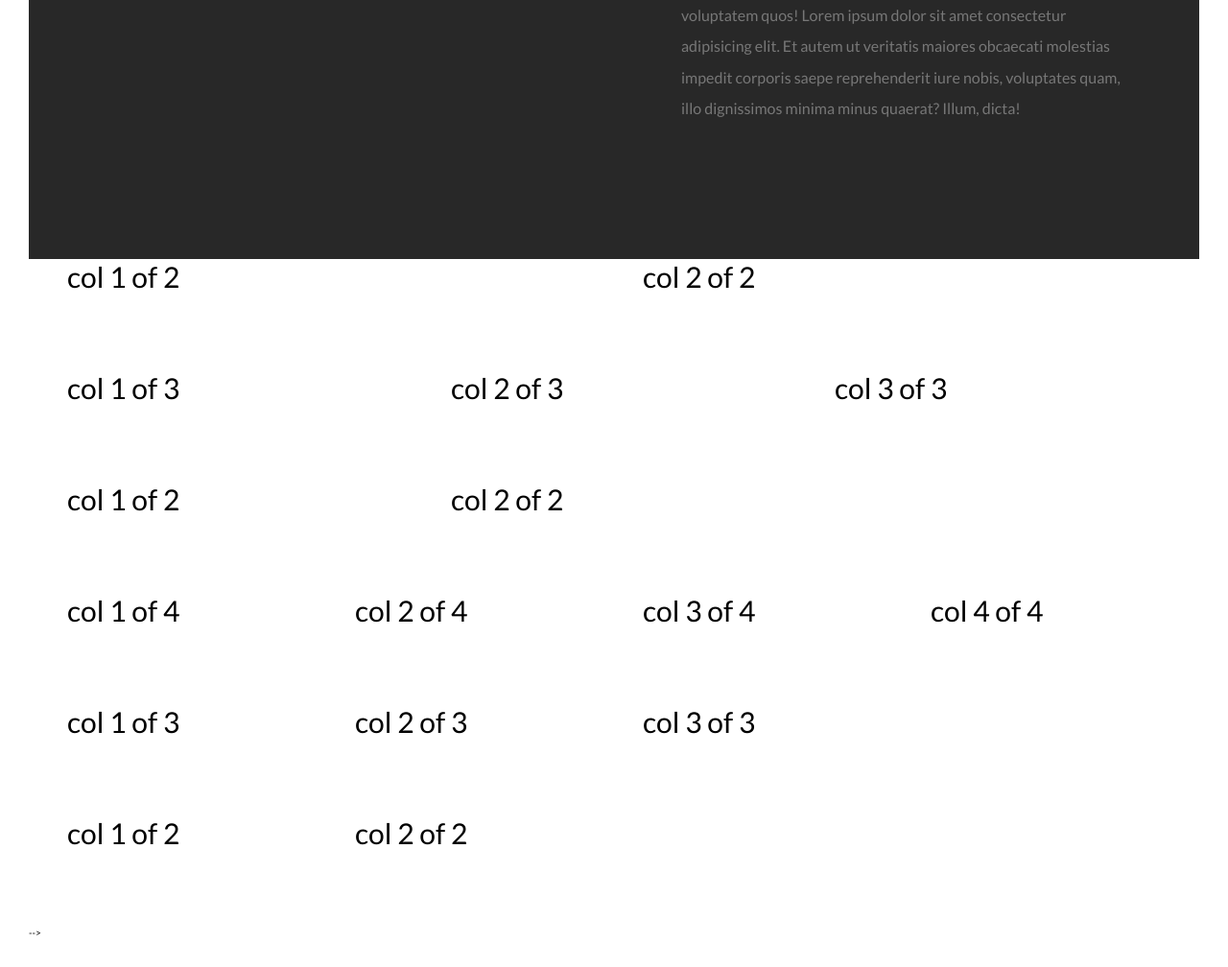
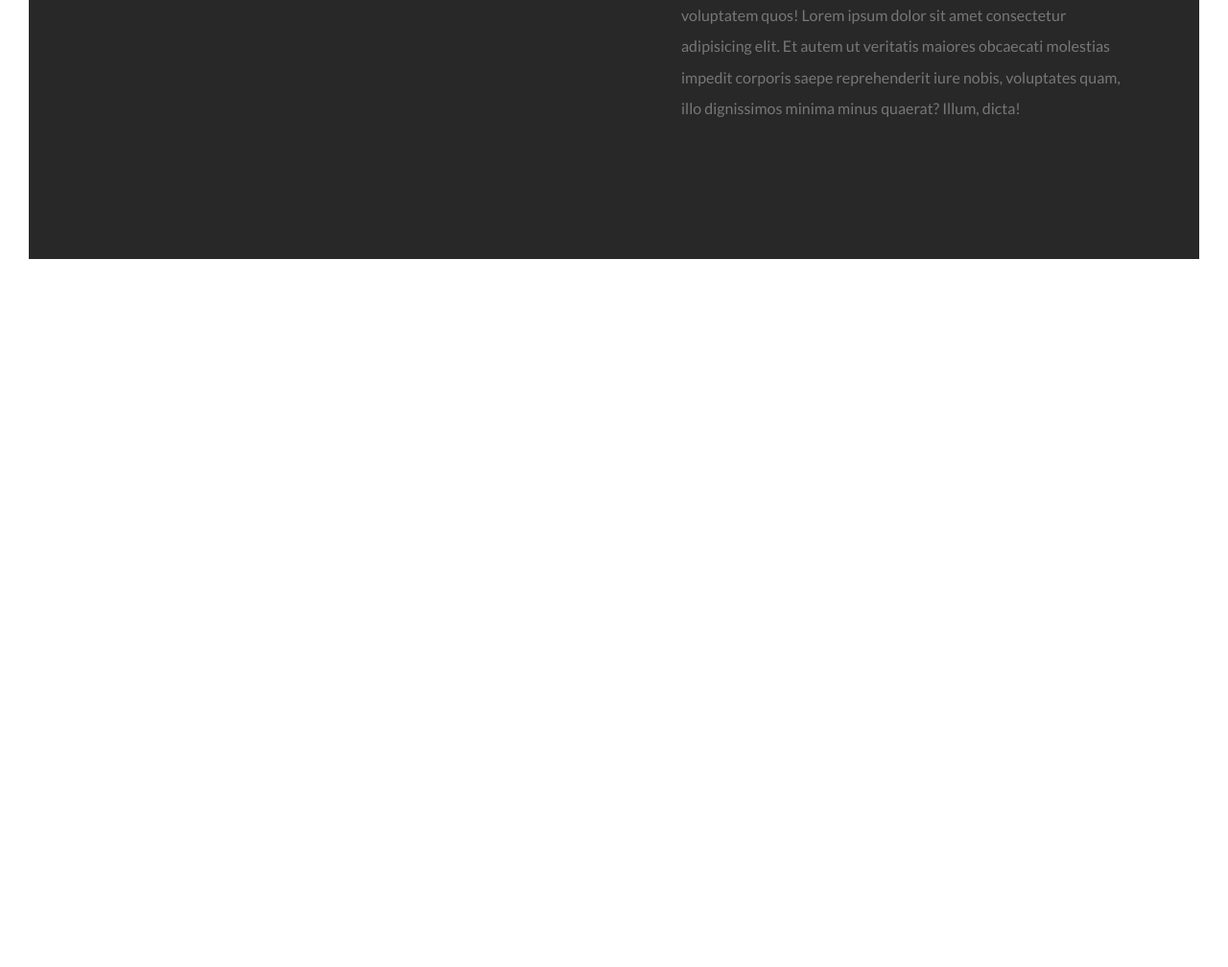
Before and after one commit to cassius2828/natours, a website: page index.html in a window 1280 px wide. Shown: the part 5670-6678 px from the top of the page at 96% size. After the commit the page ends 5970 px from the top, so only its background shows below. Drawn offline with Linux system fonts and the light colour scheme.

Commit message:
removed unused column code at the bottom of the page, below footer

```diff
--- a/index.html
+++ b/index.html
@@ -564,35 +564,7 @@
         </div>
       </div>
     </div>
-      <div class="row row-1">
-        <div class="col col-1-of-2">col 1 of 2</div>
-        <div class="col col-1-of-2">col 2 of 2</div>
-      </div>
-      <div class="row row-2">
-        <div class="col col-1-of-3">col 1 of 3</div>
-        <div class="col col-1-of-3">col 2 of 3</div>
-        <div class="col col-1-of-3">col 3 of 3</div>
-      </div>
-      <div class="row row-3">
-        <div class="col col-1-of-3">col 1 of 2</div>
-        <div class="col col-2-of-3">col 2 of 2</div>
-      </div>
-      <div class="row row-4">
-        <div class="col col-1-of-4">col 1 of 4</div>
-        <div class="col col-1-of-4">col 2 of 4</div>
-        <div class="col col-1-of-4">col 3 of 4</div>
-        <div class="col col-1-of-4">col 4 of 4</div>
-      </div>
-      <div class="row row-5">
-        <div class="col col-1-of-4">col 1 of 3</div>
-        <div class="col col-1-of-4">col 2 of 3</div>
-        <div class="col col-2-of-4">col 3 of 3</div>
-      </div>
-      <div class="row row-6">
-        <div class="col col-1-of-4">col 1 of 2</div>
-        <div class="col col-3-of-4">col 2 of 2</div>
-      </div>
-    </section> -->
+    </section>
     <script>
       // selectors
       const navList = document.querySelector(".navigation__list");
```
